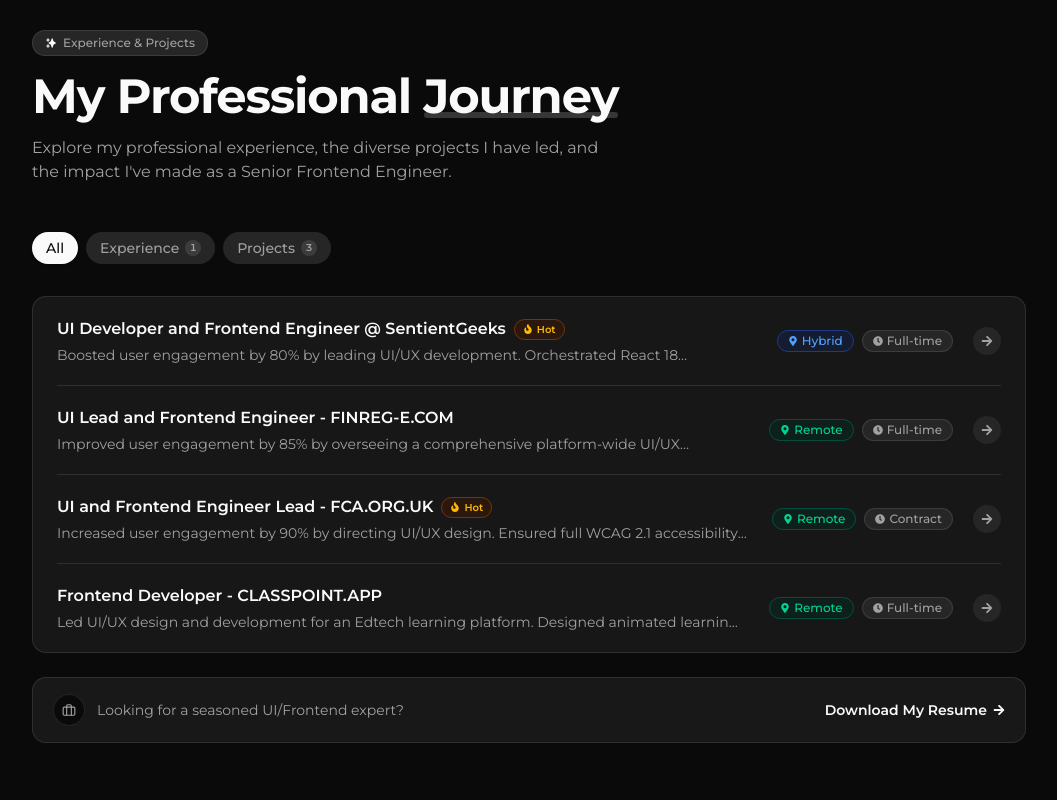
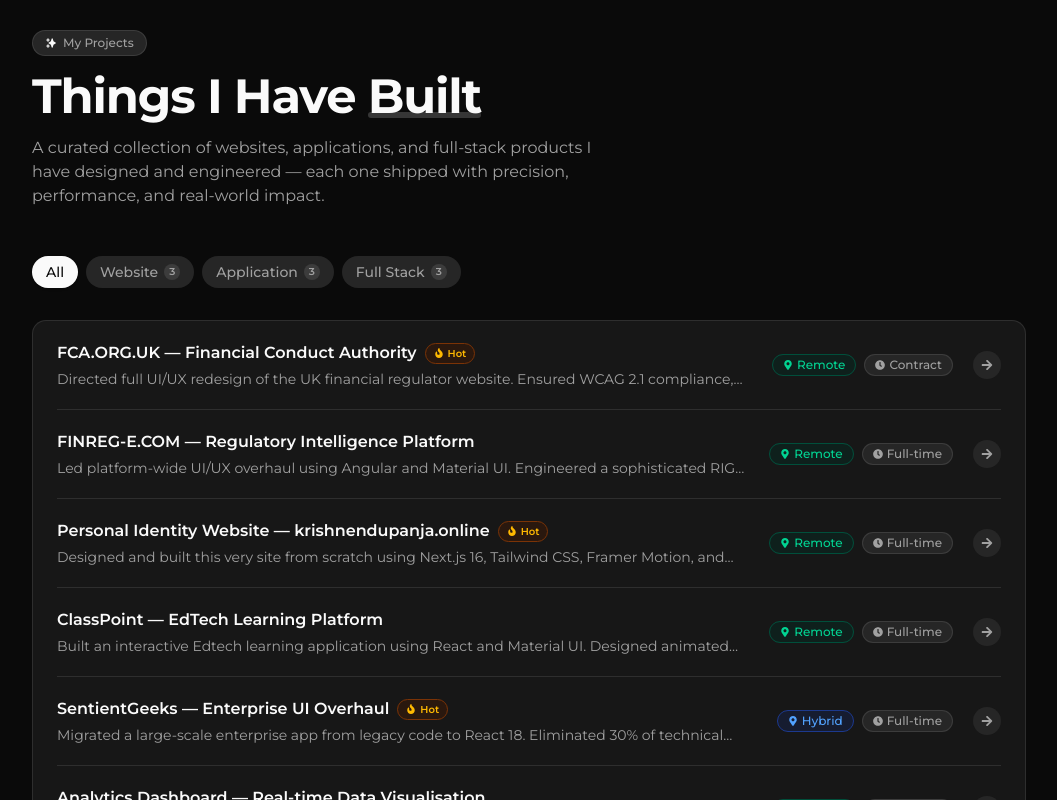
Before and after one commit to KRISH826/krishnendu-panja, a Next.js app in the folder frontend/: page / in a window 1280 px wide. Shown: the part 1480-2280 px from the top of the page, without its empty margins (111-1168 px from the left). Built offline with nearby package versions, Linux system fonts and the light colour scheme; no server answers.

Commit message:
feat: add career project data and portfolio display component

```diff
--- a/frontend/constants/CareerData.tsx
+++ b/frontend/constants/CareerData.tsx
@@ -7,6 +7,7 @@
 import { HiSparkles } from 'react-icons/hi';
 import { cn } from '@/lib/utils';
 import { motion } from "motion/react";
+import { defaultJobs } from './data/data';
 
 
 export type Career1JobType = 'Full-time' | 'Part-time' | 'Contract' | 'Internship';
@@ -54,55 +55,17 @@
 
 const defaultDepartments: Career1Department[] = [
   { label: 'All', value: 'all' },
-  { label: 'Experience', value: 'Experience' },
-  { label: 'Projects', value: 'Projects' },
+  { label: 'Website', value: 'Website' },
+  { label: 'Application', value: 'Application' },
+  { label: 'Full Stack', value: 'Full Stack' },
 ];
 
-const defaultJobs: CareerData[] = [
-  {
-    id: 'sentientgeeks',
-    title: 'UI Developer and Frontend Engineer @ SentientGeeks',
-    description: 'Boosted user engagement by 80% by leading UI/UX development. Orchestrated React 18 migration, eliminating 30% of legacy code.',
-    department: 'Experience',
-    location: 'Hybrid',
-    type: 'Full-time',
-    featured: true,
-    href: '#',
-  },
-  {
-    id: 'finreg',
-    title: 'UI Lead and Frontend Engineer - FINREG-E.COM',
-    description: 'Improved user engagement by 85% by overseeing a comprehensive platform-wide UI/UX redesign. Engineered sophisticated RIG module using Angular, Material UI, and SCSS.',
-    department: 'Projects',
-    location: 'Remote',
-    type: 'Full-time',
-    href: 'https://finreg-e.com/',
-  },
-  {
-    id: 'fca',
-    title: 'UI and Frontend Engineer Lead - FCA.ORG.UK',
-    description: 'Increased user engagement by 90% by directing UI/UX design. Ensured full WCAG 2.1 accessibility compliance. Engineered custom frontend framework using SCSS within Angular.',
-    department: 'Projects',
-    location: 'Remote',
-    type: 'Contract',
-    featured: true,
-    href: 'https://www.fca.org.uk/',
-  },
-  {
-    id: 'classpoint',
-    title: 'Frontend Developer - CLASSPOINT.APP',
-    description: 'Led UI/UX design and development for an Edtech learning platform. Designed animated learning interface using React, Material UI, and custom SCSS.',
-    department: 'Projects',
-    location: 'Remote',
-    type: 'Full-time',
-    href: 'https://www.classpoint.app/',
-  },
-];
+
 
 const defaultCta: Career1Cta = {
-  text: "Looking for a seasoned UI/Frontend expert?",
+  text: "Interested in working together on a project?",
   linkLabel: 'Download My Resume',
-  href: '#',
+  href: '/resume.pdf',
 };
 
 
@@ -276,10 +239,11 @@
 
 
 export default function CareerData({
-  badge = 'Experience & Projects',
-  heading = 'My Professional',
-  headingHighlight = 'Journey',
-  description = 'Explore my professional experience, the diverse projects I have led, and the impact I\'ve made as a Senior Frontend Engineer.',
+  badge = 'My Projects',
+  heading = 'Things I Have',
+  headingHighlight = 'Built',
+  description = 'A curated collection of websites, applications, and full-stack products I have designed and engineered — each one shipped with precision, performance, and real-world impact.',
+
   departments = defaultDepartments,
   jobs = defaultJobs,
   cta = defaultCta,
--- /dev/null
+++ b/frontend/constants/data/data.ts
@@ -0,0 +1,94 @@
+import { CareerData } from "../CareerData";
+
+export const defaultJobs: CareerData[] = [
+    // ── Website Projects ───────────────────────────────────────────────────────
+    {
+        id: 'fca',
+        title: 'FCA.ORG.UK — Financial Conduct Authority',
+        description: 'Directed full UI/UX redesign of the UK financial regulator website. Ensured WCAG 2.1 compliance, boosted engagement by 90%, and built a custom Angular + SCSS frontend framework.',
+        department: 'Website',
+        location: 'Remote',
+        type: 'Contract',
+        featured: true,
+        href: 'https://www.fca.org.uk/',
+    },
+    {
+        id: 'finreg',
+        title: 'FINREG-E.COM — Regulatory Intelligence Platform',
+        description: 'Led platform-wide UI/UX overhaul using Angular and Material UI. Engineered a sophisticated RIG reporting module; improved user engagement by 85%.',
+        department: 'Website',
+        location: 'Remote',
+        type: 'Full-time',
+        href: 'https://finreg-e.com/',
+    },
+    {
+        id: 'krishnendu-portfolio',
+        title: 'Personal Identity Website — krishnendupanja.online',
+        description: 'Designed and built this very site from scratch using Next.js 16, Tailwind CSS, Framer Motion, and MapLibre. Optimised for SEO, performance, and accessibility.',
+        department: 'Website',
+        location: 'Remote',
+        type: 'Full-time',
+        featured: true,
+        href: 'https://www.krishnendupanja.online',
+    },
+
+    // ── Application Projects ────────────────────────────────────────────────────
+    {
+        id: 'classpoint',
+        title: 'ClassPoint — EdTech Learning Platform',
+        description: 'Built an interactive Edtech learning application using React and Material UI. Designed animated quiz/slide interfaces that drove 3× session engagement increase.',
+        department: 'Application',
+        location: 'Remote',
+        type: 'Full-time',
+        href: 'https://www.classpoint.app/',
+    },
+    {
+        id: 'sentientgeeks-app',
+        title: 'SentientGeeks — Enterprise UI Overhaul',
+        description: 'Migrated a large-scale enterprise app from legacy code to React 18. Eliminated 30% of technical debt, boosted user engagement by 80%, and introduced a component design system.',
+        department: 'Application',
+        location: 'Hybrid',
+        type: 'Full-time',
+        featured: true,
+        href: '#',
+    },
+    {
+        id: 'dashboard-analytics',
+        title: 'Analytics Dashboard — Real-time Data Visualisation',
+        description: 'Developed a high-performance analytics dashboard with live chart updates, role-based access control, and a responsive layout using React, TypeScript, and Recharts.',
+        department: 'Application',
+        location: 'Remote',
+        type: 'Contract',
+        href: '#',
+    },
+
+    // ── Full Stack Projects ─────────────────────────────────────────────────────
+    {
+        id: 'fullstack-saas',
+        title: 'SaaS Boilerplate — Next.js + Node.js + PostgreSQL',
+        description: 'End-to-end SaaS starter with Next.js App Router, tRPC, Prisma ORM, Stripe billing, and JWT auth. Deployed on Vercel + Railway with CI/CD pipelines.',
+        department: 'Full Stack',
+        location: 'Remote',
+        type: 'Full-time',
+        featured: true,
+        href: '#',
+    },
+    {
+        id: 'ecommerce-platform',
+        title: 'E-Commerce Platform — React + Node.js + MongoDB',
+        description: 'Full-stack e-commerce solution with product catalogue, cart, Razorpay payment gateway, order tracking, and an admin panel — built with React, Express.js, and MongoDB.',
+        department: 'Full Stack',
+        location: 'Remote',
+        type: 'Full-time',
+        href: '#',
+    },
+    {
+        id: 'realtime-chat',
+        title: 'Real-time Chat App — Socket.io + Next.js + Redis',
+        description: 'Scalable chat application featuring rooms, typing indicators, read receipts, and message persistence. Uses Socket.io, Redis pub/sub, and a Next.js frontend.',
+        department: 'Full Stack',
+        location: 'Remote',
+        type: 'Contract',
+        href: '#',
+    },
+];
```
